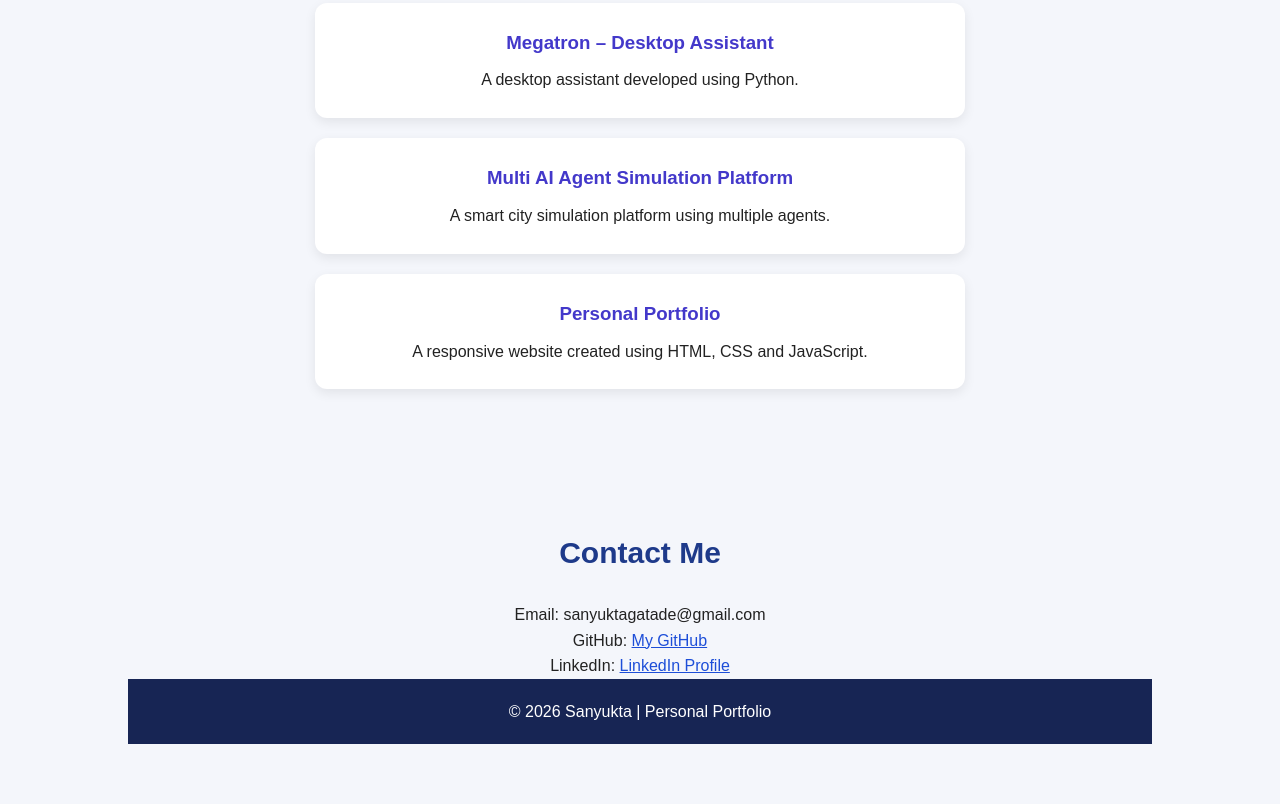
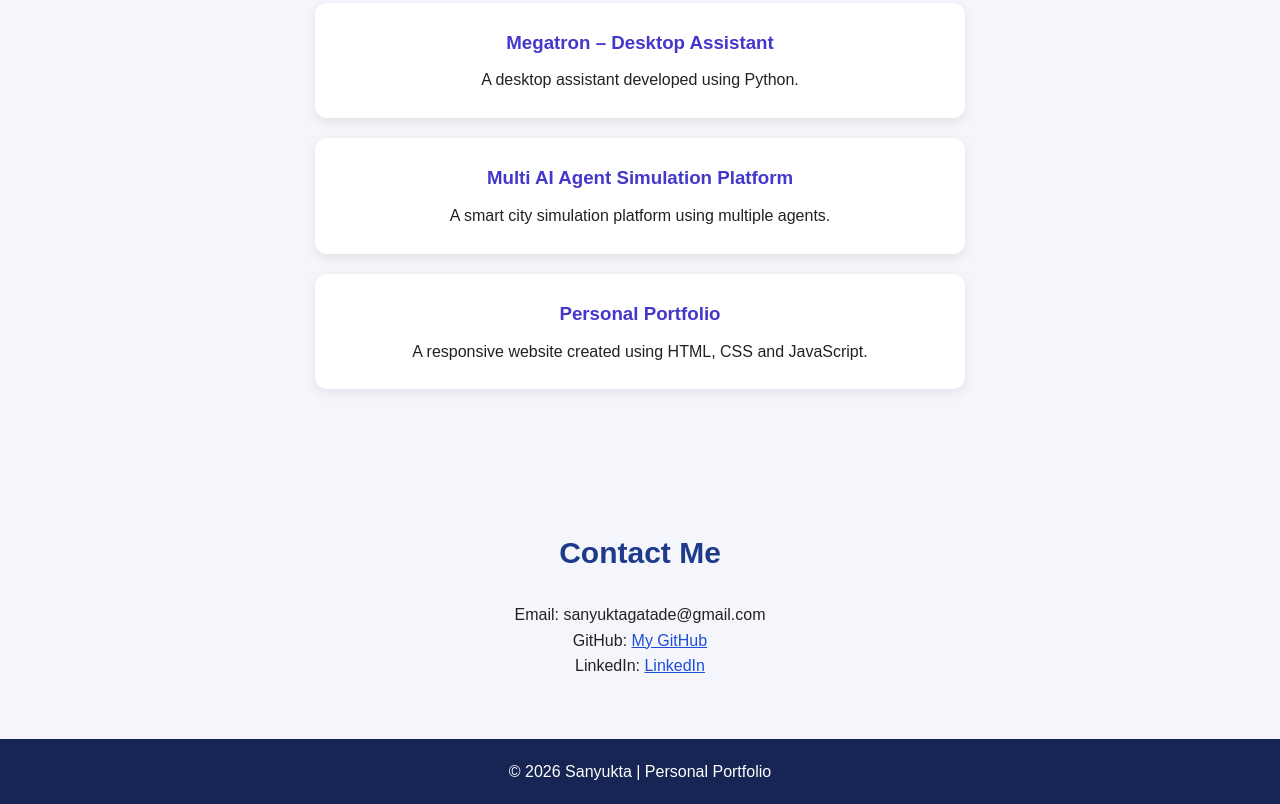
Before and after one commit to sanyuktagatade-svg/apexplanet-task-4, a plain HTML site: page index.html in a window 1280 px wide. Shown: the part 879-1683 px from the top of the page. Drawn offline with Linux system fonts and the light colour scheme.

Commit message:
Update LinkedIn link in contact section

```diff
--- a/index.html
+++ b/index.html
@@ -53,7 +53,9 @@
     <h2>Contact Me</h2>
     <p>Email: sanyuktagatade@gmail.com</p>
     <p>GitHub: <a href="https://github.com/sanyuktagatade-svg">My GitHub</a></p>
-    <p>LinkedIn: <a href="https://www.linkedin.com/in/sanyukta-gatade-0a5b382b7/">LinkedIn Profile</a></
+    <p>LinkedIn: <a href="https://www.linkedin.com/in/sanyukta-gatade-0a5b382b7" target="_blank">
+    LinkedIn
+    </a></p>
   </section>
 
   <footer>
```
